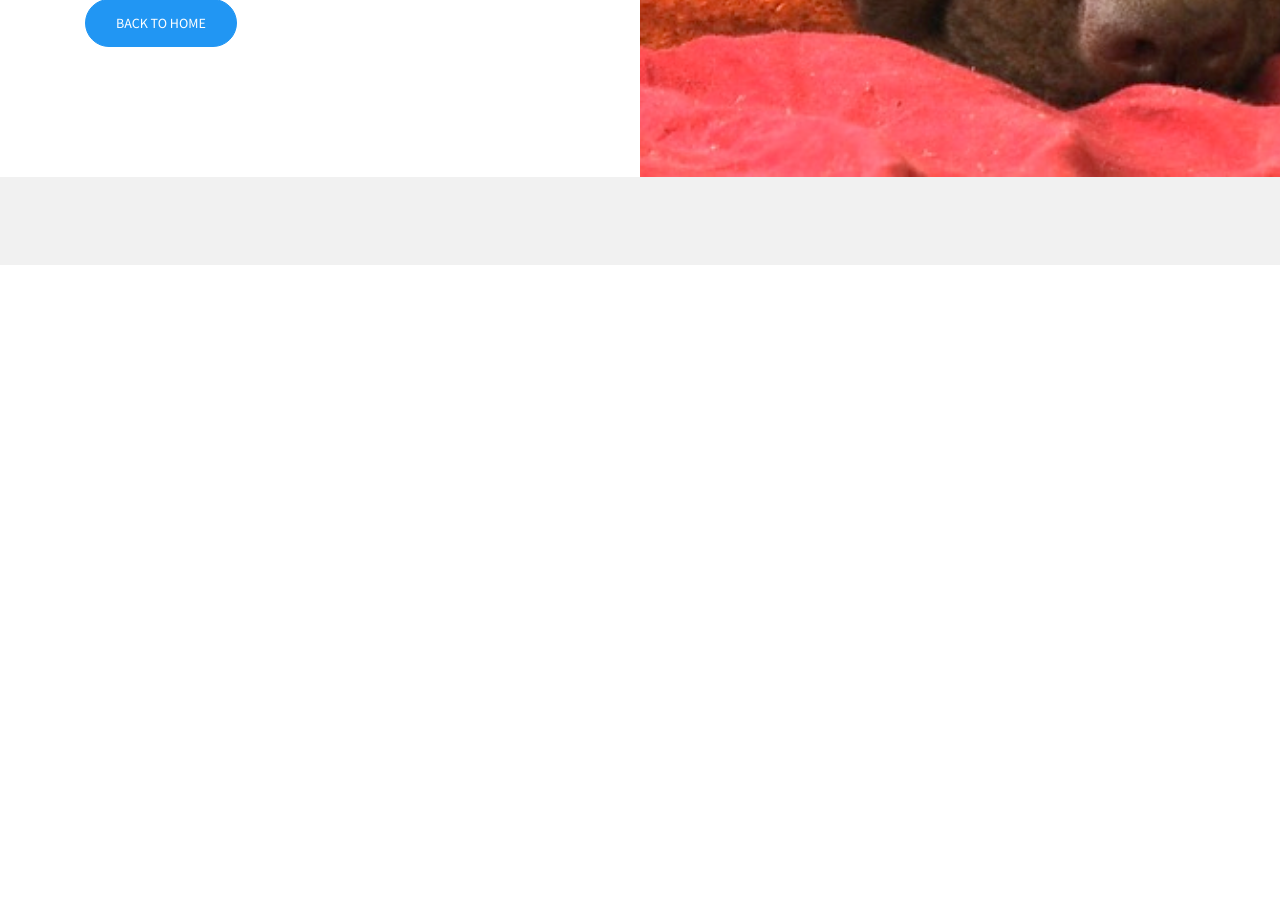
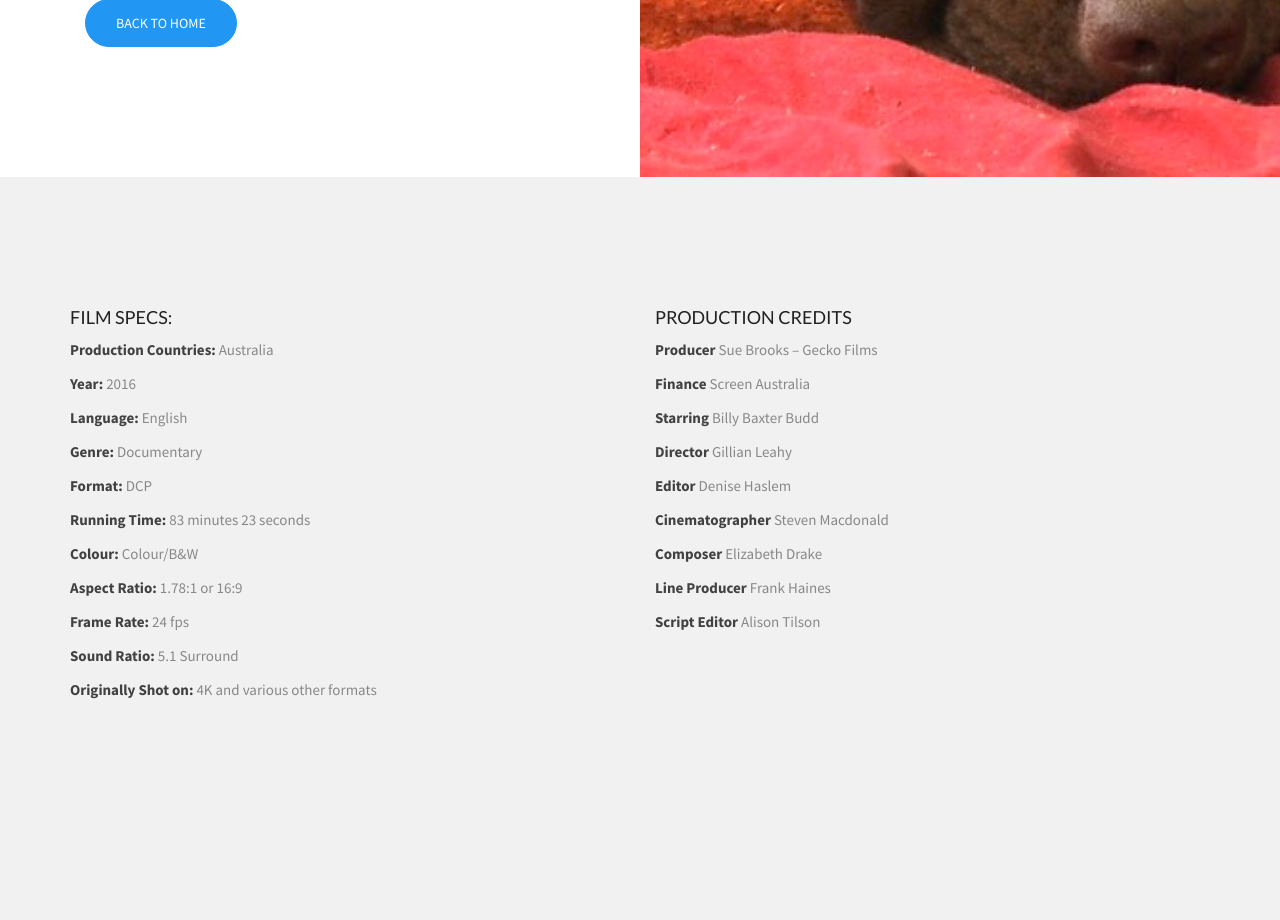
Before and after one commit to pedrogrande/rails510bootstrap3, a Rails app: page /about in a window 1280 px wide. Shown: the part 899-1819 px from the top of the page. Before the commit the page ends 1164 px from the top, so only its background shows below. Run offline with Rails 7, Linux system fonts and the light colour scheme; style sheets or scripts are compiled from the project's sources; parts of the project's set-up code (start-up, migrations or seed data) failed here and were passed over; some libraries are stand-ins or nearby versions.

Commit message:
show page

```diff
--- a/app/views/pages/about.html.erb
+++ b/app/views/pages/about.html.erb
@@ -14,7 +14,7 @@
     <!--=== Start Header Navigation ===-->
     <div class="navbar-header">
       <button type="button" class="navbar-toggle" data-toggle="collapse" data-target="#navbar-menu"> <i class="fa fa-bars"></i> </button>
-      <div class="logo"> <a href="index.html"> <img class="logo logo-display" src="<%= asset_path 'baxterandme.png' %>" alt=""> <img class="logo logo-scrolled" src="<%= asset_path 'baxterandme.png' %>" alt=""> </a> </div>
+      <div class="logo"> <a href="/"> <img class="logo logo-display" src="<%= asset_path 'baxterandme.png' %>" alt=""> <img class="logo logo-scrolled" src="<%= asset_path 'baxterandme.png' %>" alt=""> </a> </div>
     </div>
     <!--=== End Header Navigation ===-->
 
@@ -52,3 +52,57 @@
   </div>
 </section>
 <!--=== Our Service End ======-->
+
+<!--=== Who We Are Start ===-->
+<section class="first-ico-box">
+  <div class="container">
+    <div class="row">
+      <div class="col-md-6">
+        <h4 class="text-uppercase">Film Specs:</h4>
+
+          <p><strong>Production Countries:</strong> Australia</p>
+          <p><strong>Year:</strong> 2016</p>
+          <p><strong>Language:</strong> English</p>
+          <p><strong>Genre:</strong> Documentary</p>
+          <p><strong>Format:</strong> DCP</p>
+          <p><strong>Running Time:</strong> 83 minutes 23 seconds</p>
+          <p><strong>Colour:</strong> Colour/B&W</p>
+          <p><strong>Aspect Ratio:</strong> 1.78:1 or 16:9</p>
+          <p><strong>Frame Rate:</strong> 24 fps</p>
+          <p><strong>Sound Ratio:</strong> 5.1 Surround</p>
+          <p><strong>Originally Shot on:</strong> 4K and various other formats</p>
+
+
+      </div>
+      <div class="col-md-6">
+        <h4 class="text-uppercase">Production Credits</h4>
+          <p><strong>Producer</strong> 		Sue Brooks – Gecko Films</p>
+          <p><strong>Finance</strong>		Screen Australia</p>
+          <p><strong>Starring</strong> 		Billy Baxter Budd</p>
+          <p><strong>Director</strong>		Gillian Leahy</p>
+          <p><strong>Editor</strong> 			Denise Haslem</p>
+          <p><strong>Cinematographer</strong>	Steven Macdonald</p>
+          <p><strong>Composer</strong>		Elizabeth Drake</p>
+          <p><strong>Line Producer</strong>		Frank Haines</p>
+          <p><strong>Script Editor</strong>		Alison Tilson</p>
+
+
+
+      </div>
+    </div>
+    <!-- <div class="row mt-50">
+      <div class="col-md-4 feature-box text-center"> <i class="mdi mdi-scale font-50px dark-icon"></i>
+        <h4 class="text-uppercase">STRATEGY</h4>
+        <p>Lorem ipsum dolor sit amet, consectetur adipiscing elit. Fusce efficitur congue erat ac molestie.</p>
+      </div>
+      <div class="col-md-4 feature-box text-center"> <i class="mdi mdi-chart-arc font-50px dark-icon"></i>
+        <h4 class="text-uppercase">CREATIVELY</h4>
+        <p>Lorem ipsum dolor sit amet, consectetur adipiscing elit. Fusce efficitur congue erat ac molestie.</p>
+      </div>
+      <div class="col-md-4 feature-box text-center"> <i class="mdi mdi-flask-outline font-50px dark-icon"></i>
+        <h4 class="text-uppercase">PRODUCTIVITY</h4>
+        <p>Lorem ipsum dolor sit amet, consectetur adipiscing elit. Fusce efficitur congue erat ac molestie.</p>
+      </div>
+    </div> -->
+  </div>
+</section>
```
Also changed, not shown: app/views/home/index.html.erb (+8 -8 lines).
